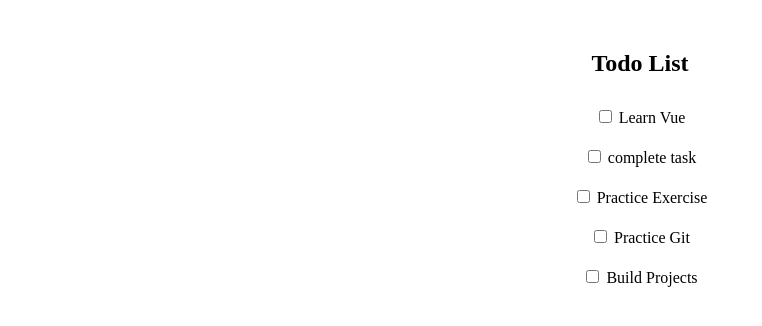
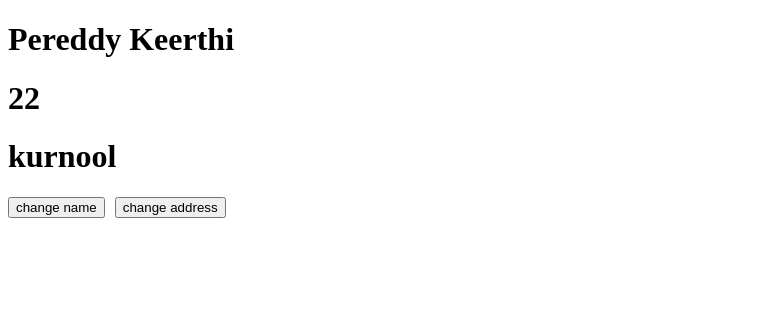
Before and after one commit to keerthiAppspire/Vue_Learn, a Vue app: page / in a window 1280 px wide. Shown: the top 326 px of the page, without its empty margins (0-762 px from the left). Built offline with nearby package versions, Linux system fonts and the light colour scheme.

Commit message:
Completed Week 1 Day 3 Vue reactivity

```diff
--- a/src/App.vue
+++ b/src/App.vue
@@ -1,7 +1,7 @@
 <script setup>
-import TodoList from "./components/TodoList.vue";
+import Day_3 from "./Day_3.vue";
 </script>
 
 <template>
-  <TodoList />
+  <Day_3 />
 </template>
--- a/src/Day_1.vue
+++ b/src/Day_1.vue
@@ -1,4 +1,5 @@
 <script setup>
+import "./Day_1.css";
 import MySkills from "./components/MySkills.vue"
 const developer = "keerthi"
 const role = 'Intern'
@@ -27,7 +28,7 @@ const today = new Date().toLocaleDateString()
   </main>
 </template>
 
-<style scoped>
+<!-- <style scoped>
 .container {
   max-width: 600px;
   margin: 40px auto;
@@ -60,4 +61,4 @@ footer {
   margin-top: 40px;
   font-weight: bold;
 }
-</style>
+</style> -->
--- /dev/null
+++ b/src/Day_3.vue
@@ -0,0 +1,24 @@
+<script setup>
+import "./assets/Day_3.css"
+ import { reactive} from "vue";
+const user = reactive({
+     name:"Pereddy Keerthi",
+     age:22,
+     address:"kurnool"
+})
+function changeName() {
+    user.name = "keerthi"
+    user.age =23
+}
+function changeAddress(){
+    user.address ="hyderabad"
+}
+</script>
+<template>
+    <h1>{{ user.name}}</h1>
+    <h1>{{ user.age }}</h1>
+    <h1>{{ user.address }}</h1>
+    <button @click="changeName">change name</button>
+    <button @click="changeAddress" class="button">change address</button>
+
+</template>
--- /dev/null
+++ b/src/assets/Day_1.css
@@ -0,0 +1,33 @@
+
+.container {
+  max-width: 600px;
+  margin: 40px auto;
+  padding: 30px;
+  text-align: center;
+  background-color: lightblue;
+  border-radius: 12px;
+  font-family: Arial, sans-serif;
+}
+
+a {
+  color: #42b883;
+  text-decoration: none;
+}
+
+a:hover {
+  text-decoration: underline;
+}
+
+img {
+  margin-bottom: 1rem;
+}
+
+
+h1 {
+  color: #42b883;
+}
+
+footer {
+  margin-top: 40px;
+  font-weight: bold;
+}
--- /dev/null
+++ b/src/assets/Day_3.css
@@ -0,0 +1,3 @@
+.button{
+    margin-left: 10px;
+}
```
Also changed, not shown: src/assets/Day_2.css (added), src/components/ShoppingCart.vue (added).
